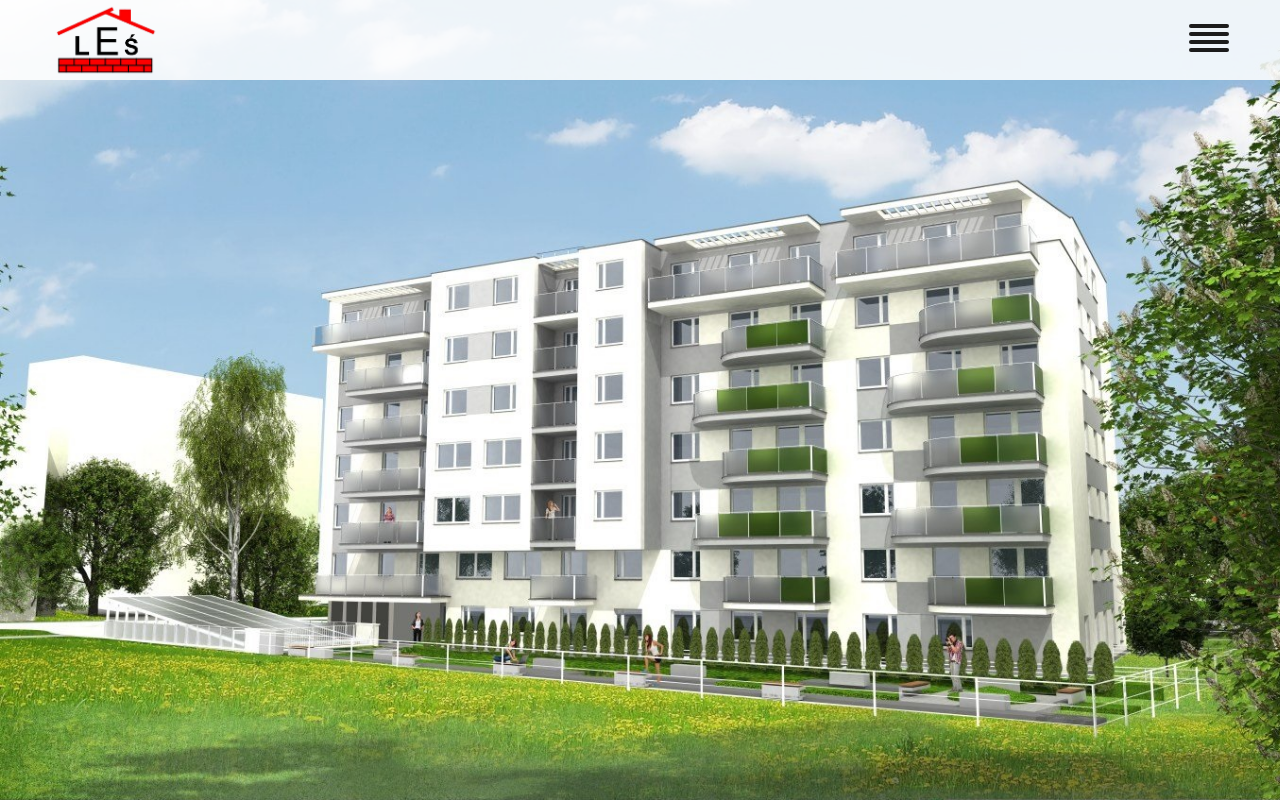
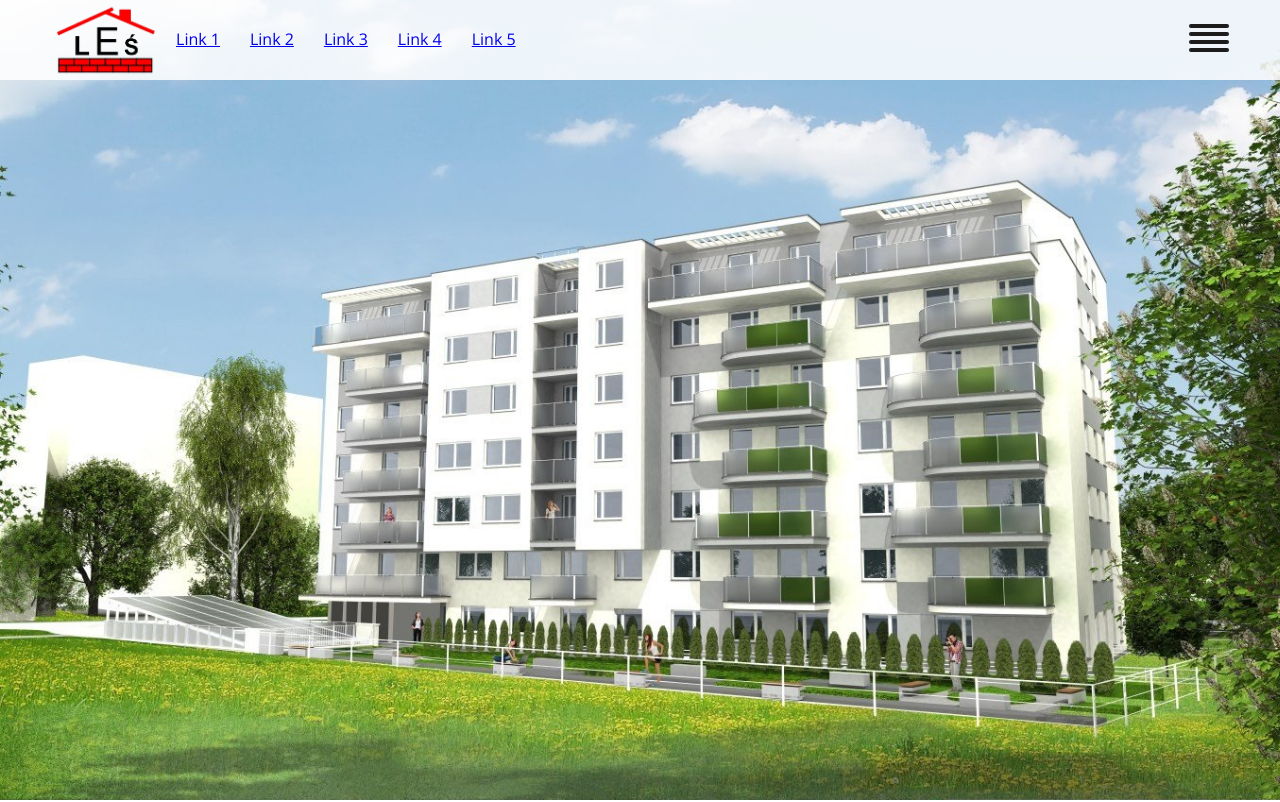
Before and after one commit to powro01/les-new, a plain HTML site: page index.html in a window 1280 px wide. Shown: the top 802 px of the page. Drawn offline with nearby package versions, Linux system fonts and the light colour scheme.

Commit message:
Working on Nav-List

```diff
--- a/index.html
+++ b/index.html
@@ -20,7 +20,11 @@
             <img src="img/logo.png" alt="edmund-les.com.pl">
         </div>
         <ul class="navigation-list">
-
+            <li><a href="#">Link 1</a></li>
+            <li><a href="#">Link 2</a></li>
+            <li><a href="#">Link 3</a></li>
+            <li><a href="#">Link 4</a></li>
+            <li><a href="#">Link 5</a></li>
         </ul>
         <div class="menu-trigger">
             <div class="bar"></div>
--- a/sass/main.scss
+++ b/sass/main.scss
@@ -48,6 +48,29 @@ h5 {
         img {
             max-width: 100%;
             height: 80px;
+        }
+    }
+
+    .navigation-list {
+        width: auto;
+        height: 80px;
+        display: inline-block;
+        list-style-type: none;
+        margin: 0;
+        padding: 0;
+
+        li {
+            display: block;
+            float: left;
+
+            a {
+                height: 80px;
+                padding: 15px;
+                float: left;
+                display: flex;
+                justify-content: center;
+                align-items: center;
+            }
         }
     }
 
```
Also changed, not shown: css/main.css.
